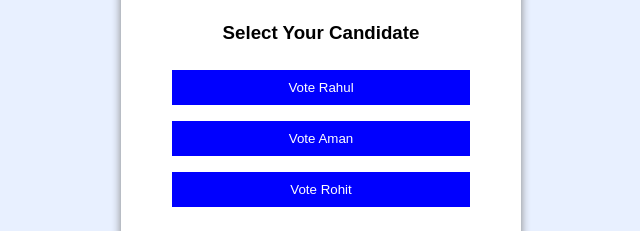
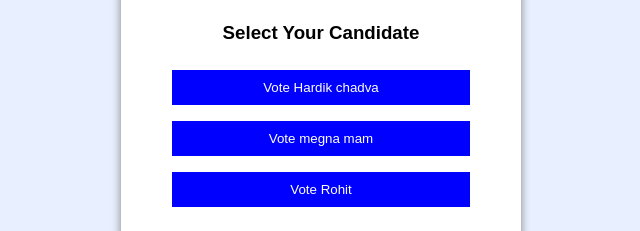
Before and after one commit to himkuma/Online-voting-system-, a plain HTML site: page index.html in a window 1280 px wide. Shown: the part 250-481 px from the top of the page, 319-959 px from the left. Drawn offline with Linux system fonts and the light colour scheme.

Commit message:
Update index.html

```diff
--- a/index.html
+++ b/index.html
@@ -51,12 +51,12 @@
 
     <h3>Select Your Candidate</h3>
 
-    <button onclick="vote('Hardik chad')">
-        Vote Rahul
+    <button onclick="vote('Hardik chadva')">
+        Vote Hardik chadva
     </button>
 
-    <button onclick="vote('Aman')">
-        Vote Aman
+    <button onclick="vote('megna mam')">
+        Vote megna mam
     </button>
 
     <button onclick="vote('Rohit')">
@@ -76,7 +76,7 @@
 <script>
 
 let votes = {
-    Rardik chadva: 0,
+    Hardik chadva: 0,
     megna mam: 0,
     Rohit: 0
 };
```
